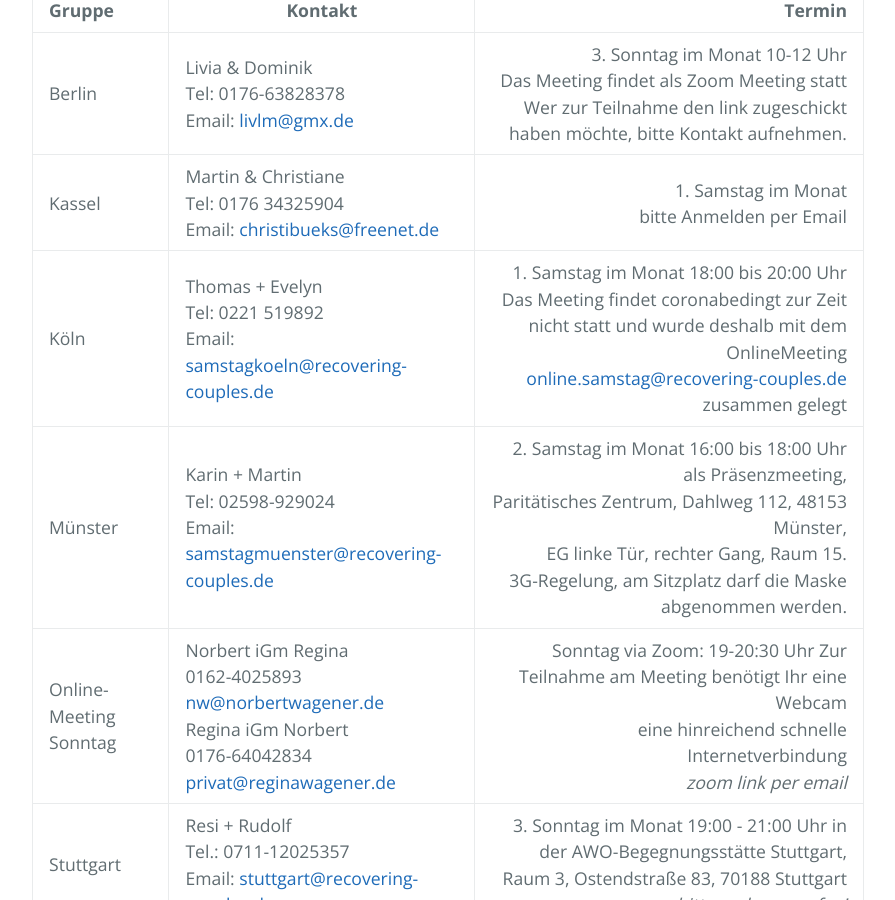
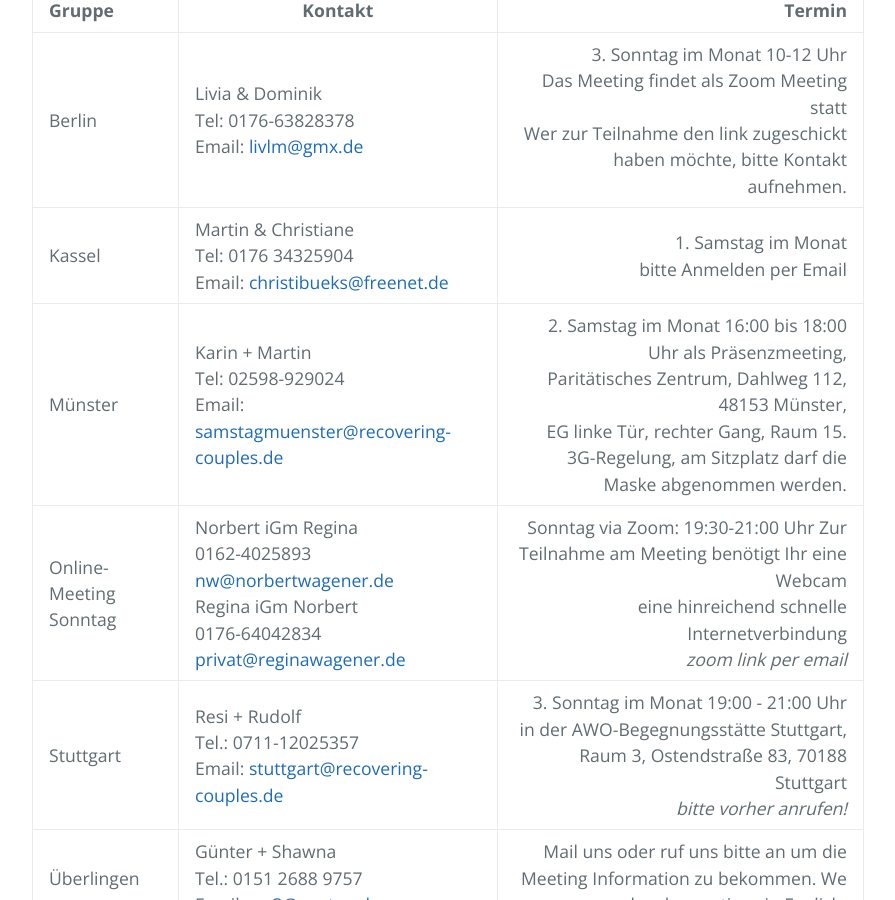
Before and after one commit to rcadeutschland/rcadeutschland.github.io, a Jekyll site: the page built from Gruppen.md, in a window 1280 px wide and 900 px high, scrolled down 525 px. Shown: the whole window, without its empty margins (192-1087 px from the left). Built offline with Jekyll 4.4.1, drawn with Linux system fonts in a browser that asks for light colours.

Commit message:
change onlinmeeting Zeit

```diff
--- a/Gruppen.md
+++ b/Gruppen.md
@@ -12,9 +12,8 @@
 |:------ | ------- | ---------------------------: |
 | Berlin | Livia & Dominik<br>Tel:  0176-63828378<br>Email: <livlm@gmx.de> | 3. Sonntag im Monat 10-12 Uhr <br>Das Meeting findet als Zoom Meeting statt<br>Wer zur Teilnahme den link zugeschickt haben möchte, bitte Kontakt aufnehmen. |
 | Kassel | Martin & Christiane<br>Tel: 0176 34325904<br>Email: <christibueks@freenet.de> | 1. Samstag im Monat<br> bitte Anmelden per Email |
-| Köln | Thomas + Evelyn<br>Tel: 0221 519892<br>Email: <samstagkoeln@recovering-couples.de> | 1. Samstag im Monat 18:00 bis 20:00 Uhr<br>Das Meeting findet coronabedingt zur Zeit nicht statt und wurde deshalb mit dem OnlineMeeting <online.samstag@recovering-couples.de> zusammen gelegt |
 | Münster | Karin + Martin<br>Tel: 02598-929024<br>Email: <samstagmuenster@recovering-couples.de> | 2. Samstag im Monat 16:00 bis 18:00 Uhr als Präsenzmeeting,<br>Paritätisches Zentrum, Dahlweg 112, 48153 Münster,<br>EG linke Tür, rechter Gang, Raum 15.<br>3G-Regelung, am Sitzplatz darf die Maske abgenommen werden.  |
-| Online-Meeting Sonntag | Norbert iGm Regina<br>0162-4025893<br><nw@norbertwagener.de><br>Regina iGm Norbert<br>0176-64042834<br><privat@reginawagener.de> | Sonntag via Zoom: 19-20:30 Uhr Zur Teilnahme am Meeting benötigt Ihr eine Webcam<br> eine hinreichend schnelle Internetverbindung<br>*zoom link per email* |
+| Online-Meeting Sonntag | Norbert iGm Regina<br>0162-4025893<br><nw@norbertwagener.de><br>Regina iGm Norbert<br>0176-64042834<br><privat@reginawagener.de> | Sonntag via Zoom: 19:30-21:00 Uhr Zur Teilnahme am Meeting benötigt Ihr eine Webcam<br> eine hinreichend schnelle Internetverbindung<br>*zoom link per email* |
 | Stuttgart | Resi + Rudolf<br>Tel.: 0711-12025357<br>Email: <stuttgart@recovering-couples.de> | 3. Sonntag im Monat 19:00 - 21:00 Uhr in der AWO-Begegnungsstätte Stuttgart, Raum 3, Ostendstraße 83, 70188 Stuttgart<br> *bitte vorher anrufen!* |
 | Überlingen | Günter + Shawna<br>Tel.: 0151 2688 9757<br>Email: <we3@posteo.de> | Mail uns oder ruf uns bitte an um die Meeting Information zu bekommen. We can also do meetings in English. |
 | Ulm | Sören + Jacqueline<br>Tel.: 0179-5175192<br>Email: <info@rca-ulm.de> | 1. Sonntag im Monat<br> *Bitte per Email oder Telefon Zeit und Ort erfragen.* |
```
